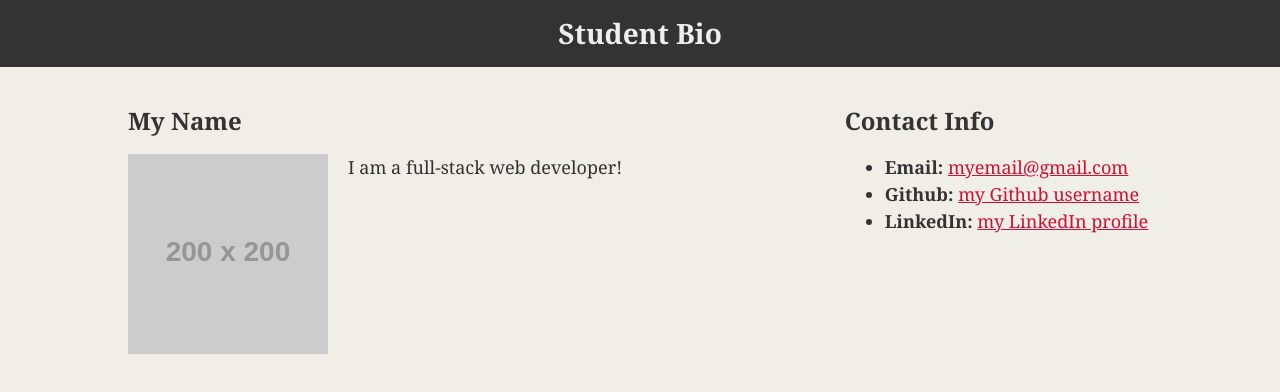
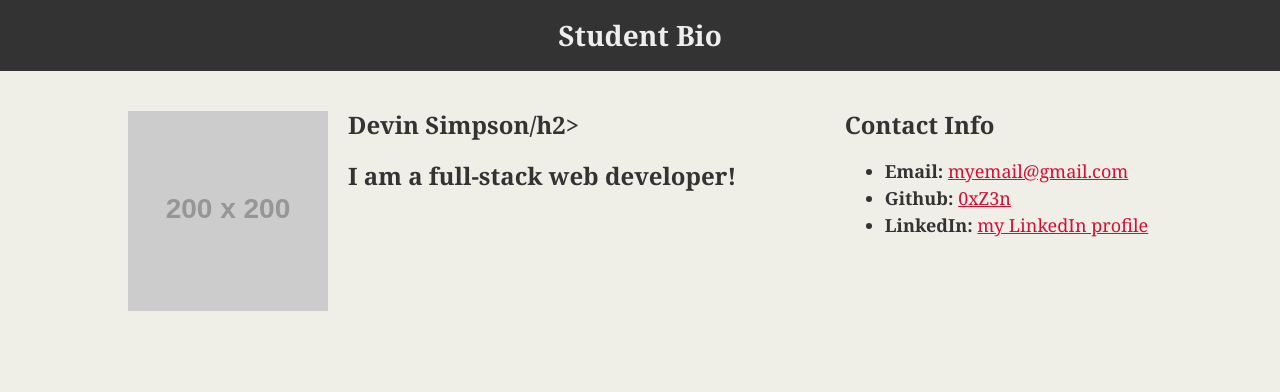
Before and after one commit to 0xZ3n/port1, a plain HTML site: page index.html in a window 1280 px wide. Drawn offline with Linux system fonts and the light colour scheme; placeholder pictures from the web are drawn by us.

Commit message:
Testing Push

```diff
--- a/index.html
+++ b/index.html
@@ -14,7 +14,7 @@
 
     <div class="container">
       <section id="main-bio">
-        <h2>My Name</h2>
+        <h2>Devin Simpson/h2>
 
         <img id="bio-image" src="https://placehold.it/200x200" alt="My Name" />
 
@@ -27,7 +27,7 @@
         <h2>Contact Info</h2>
         <ul>
           <li><strong>Email:</strong> <a href="#">myemail@gmail.com</a></li>
-          <li><strong>Github:</strong> <a href="#">my Github username</a></li>
+          <li><strong>Github:</strong> <a href="#">0xZ3n</a></li>
           <li>
             <strong>LinkedIn:</strong> <a href="#">my LinkedIn profile</a>
           </li>
--- a/style.css
+++ b/style.css
@@ -13,7 +13,7 @@ body {
   }
 
   h1 {
-    padding: 20px 0;
+    padding: 22px 0;
     margin: 0;
     margin-bottom: 20px;
     font-size: 28px;
```
